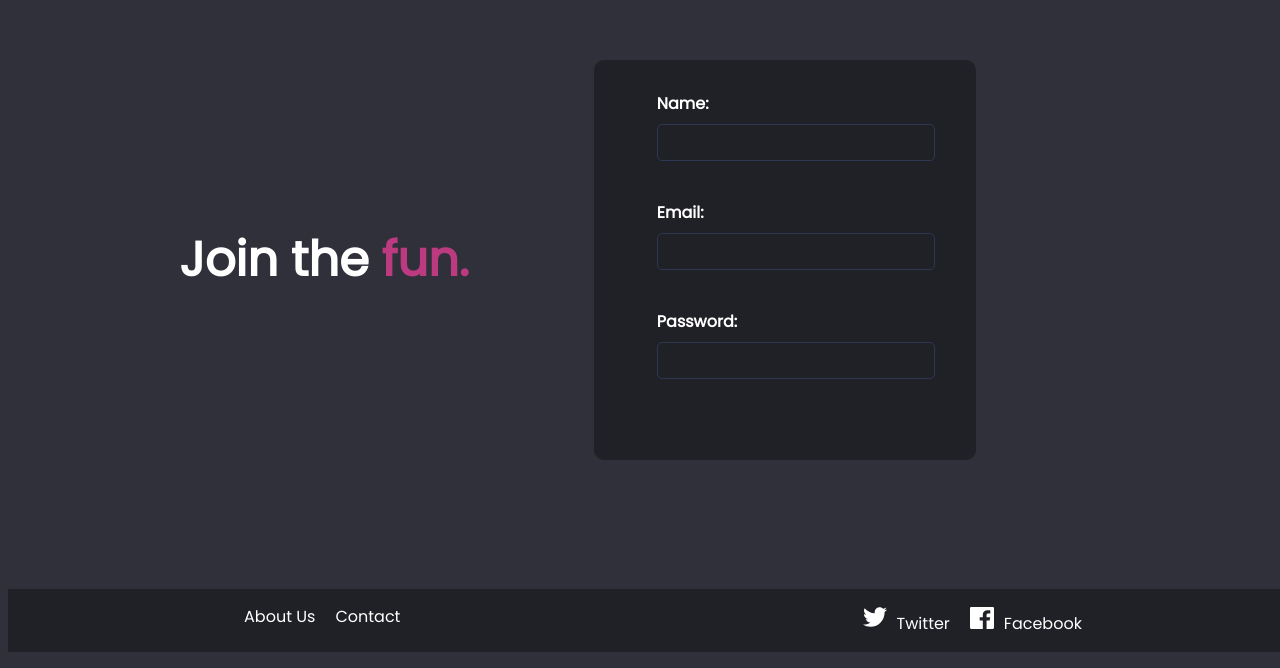
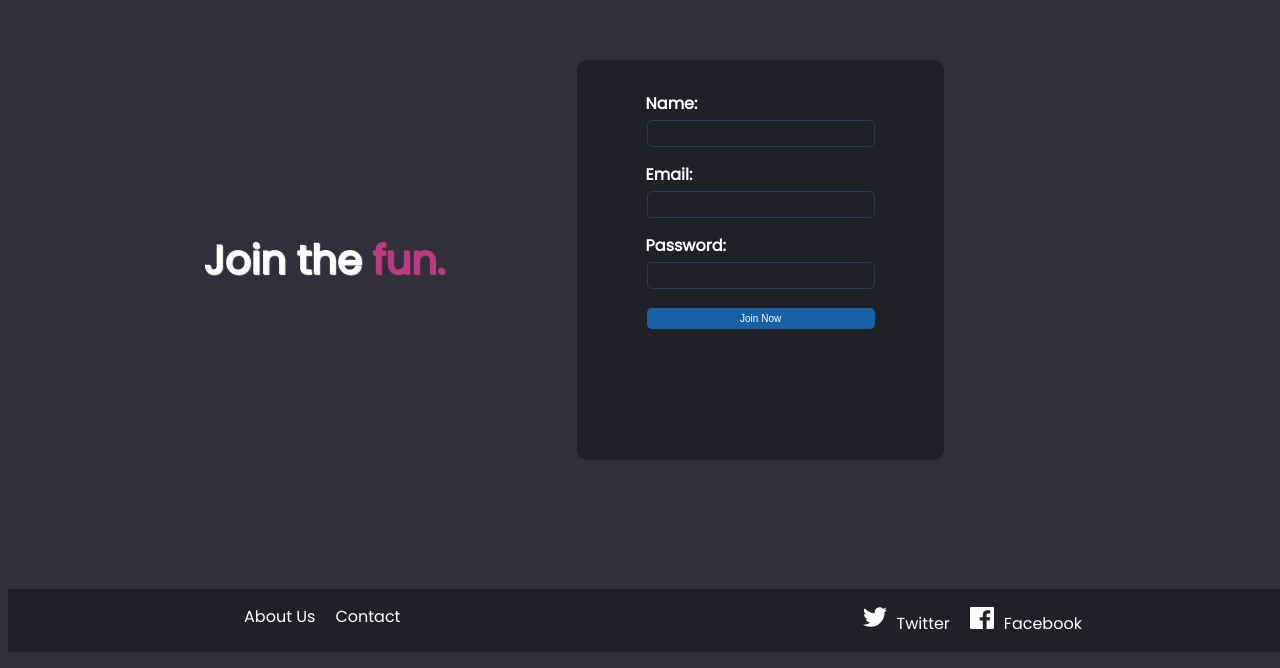
Before and after one commit to saudlari/soundWave, a React (Vite) app: page /join in a window 1280 px wide. Shown: the part 148-816 px from the top of the page. Built offline with nearby package versions, Linux system fonts and the light colour scheme.

Commit message:
adjust form

```diff
--- a/src/components/button/Button.css
+++ b/src/components/button/Button.css
@@ -11,7 +11,14 @@
 
 
 .big {
-  width: 80%;
+  width: 95%;
+  padding: 5px ;
+  font-size: x-small;
+  border-radius: 5px;
+  border: none;
+   /*padding: 10px 20px;*/
+  margin-bottom: 5vh;
+
 }
 
 .small {
--- a/src/components/button/Button.jsx
+++ b/src/components/button/Button.jsx
@@ -4,7 +4,7 @@ import "./Button.css";
 function Button({size}) {
   return (
     <button className={`join-button ${size}`}>
-      <a href="./join">Join us</a>
+      <a href="./join">Join Now</a>
     </button>
   );
 }
--- a/src/components/form/Form.css
+++ b/src/components/form/Form.css
@@ -16,37 +16,44 @@ div.formLogin {
         padding: 5% 10%;
         border-radius: 10px;
         width:auto;
-        min-width: 250px;
+        /*min-width: 250px;*/
         height: auto;
         /*margin: 10% 10% 10% 0;*/
 
 
 
-        width: 20vw;
-        min-width: 20vw;
+        /*width: 20vw; */
+        /*min-width: 20vw;*/
         height:auto;
         margin: 0;
+
+        align-items: center;
 
     }
 
     form label {
+      font-size: 1rem;
         text-align: left;
         display: block;
         margin: 0;
         color: white;
-        margin-bottom: 1vh;
+        margin-bottom: 0.5vh;
+        padding: 0 0 0 5px;
       }
 
       input {
-        border-radius: 10%;
-        width: 100%;
-    padding: 10px;
-    margin-bottom: 5vh;
-    border-radius: 5px;
-    border: 1px solid #2E3852;
-    background-color: transparent;
-    color: white;
+        border-radius: 5px;
+        width: 90%;
+        padding: 5px;
+
+        margin-bottom: 2vh;
+
+        border: 1px solid #2E3852;
+        background-color: transparent;
+        color: white;
       }
+
+
 
       input:focus {
         border-color: #596da0;
--- a/src/components/form/Form.jsx
+++ b/src/components/form/Form.jsx
@@ -1,5 +1,6 @@
 
 import './Form.css';
+import Button from "../../components/button/Button"
 
 
 function Form () {
@@ -10,7 +11,7 @@ return (
 
     <form  method="post" id="form1">
     <label htmlFor="username"><b>Name:</b></label>
-    <input type="text" id="username" autocomplete required />
+    <input type="text" id="username" required />
 
     <label htmlFor="email" ><b>Email:</b></label>
     <input type="email" id="email" required />
@@ -18,7 +19,9 @@ return (
     <label htmlFor="psw" ><b>Password:</b></label>
     <input type="password" id="psw" required />
 
+    <Button size="big" type={onclick} />
     </form>
+
     </div>
     </>
 )
--- a/src/index.css
+++ b/src/index.css
@@ -1,9 +1,9 @@
 :root {
   line-height: 1.5;
-  font-weight: 400;
+  /*font-weight: 400;*/
   background-color: #2F303A;
   font-family: "Poppins", serif;
-  font-style: normal;
-  font-size: 1.2 rem;
+  /*font-style: normal;
+  /*font-size: 1.2 rem;*/
   overflow: hidden;
 }
--- a/src/pages/join/Join.css
+++ b/src/pages/join/Join.css
@@ -27,11 +27,15 @@ section {
 
 h1 .spanJoin {
     color: #bc3a80;
+
+    text-shadow: 1px 1px 1px #bc3a80;
 }
 
-h1 {
+section h1 {
     font-size: 2.5rem;
     color: white;
+    font-weight: bold;
 
-    font-weight: bold;
+    text-shadow: 1px 1px 1px white;
+
 }
```
